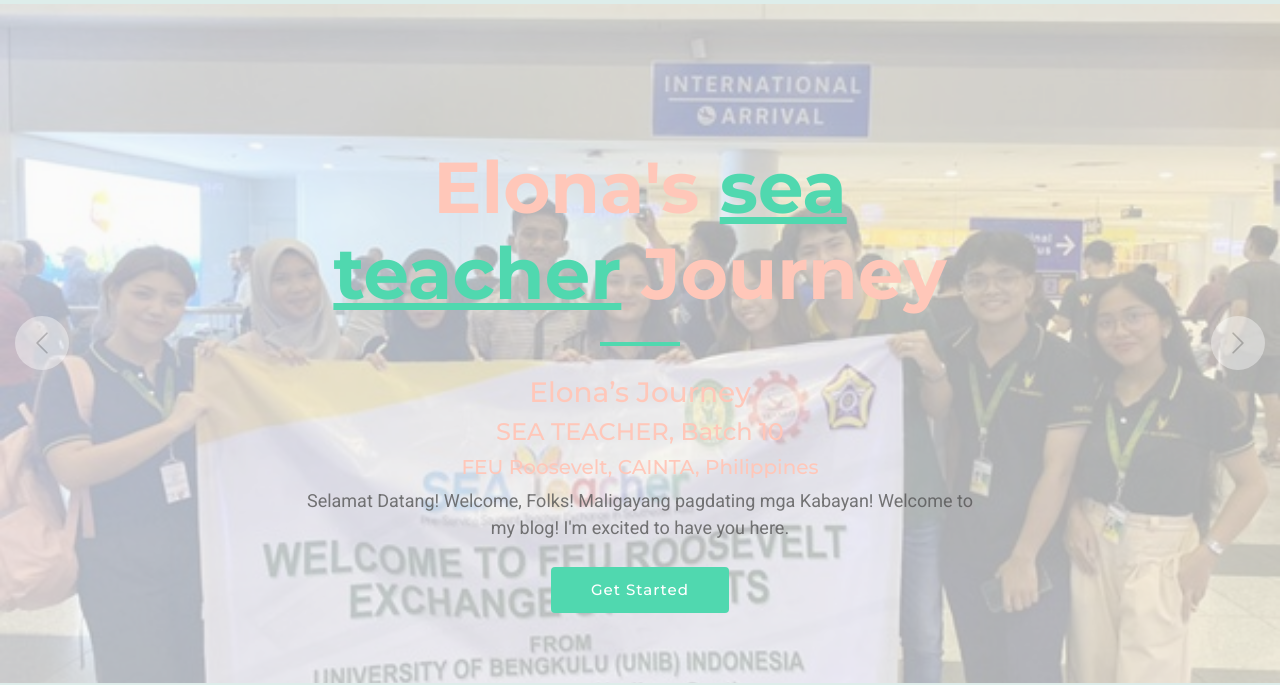
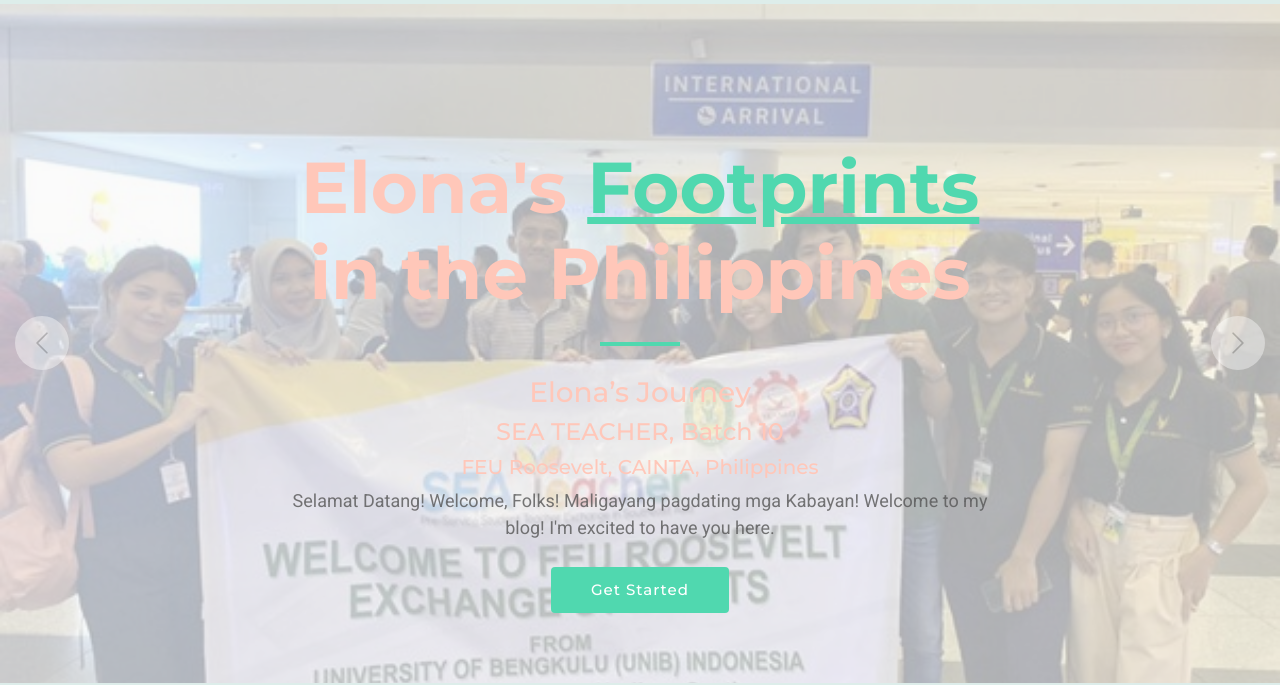
Before and after one commit to elonapurba/elonasblog-seateacherjourney, a plain HTML site: page index.html in a window 1280 px wide. Shown: the part 115-800 px from the top of the page. Drawn offline with Linux system fonts and the light colour scheme.

Commit message:
Update index.html

```diff
--- a/index.html
+++ b/index.html
@@ -84,7 +84,7 @@
           <div class="row justify-content-center" data-aos="fade-up" data-aos-delay="100">
             <div class="col-lg-8 text-center">
 
-              <h2>Elona's <span>sea teacher</span> Journey</h2>
+              <h2>Elona's <span>Footprints</span> in the Philippines</h2>
               <h3>Elona’s Journey </h3>
               <h4>SEA TEACHER, Batch 10</h4>
               <h5>FEU Roosevelt, CAINTA, Philippines</h5>
```
